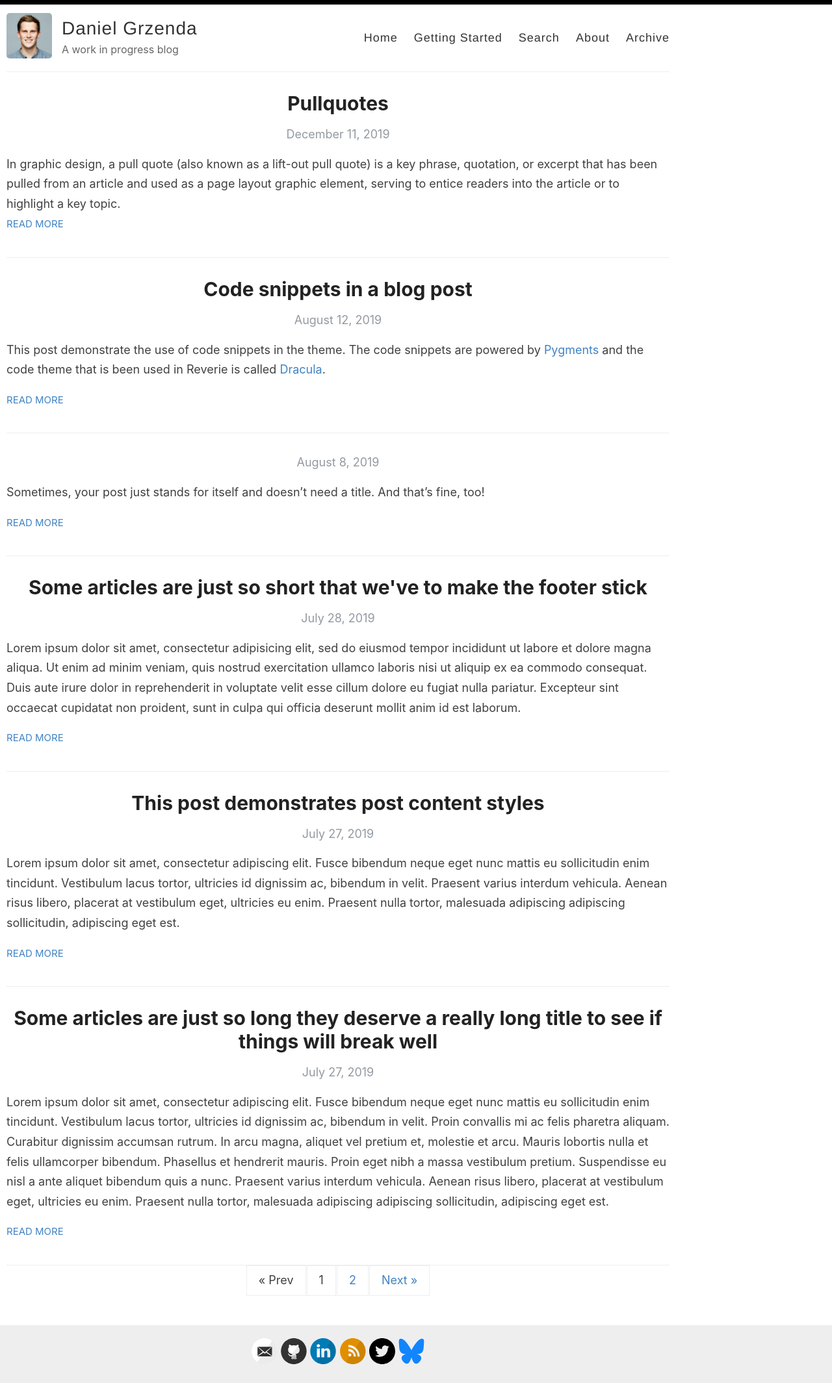
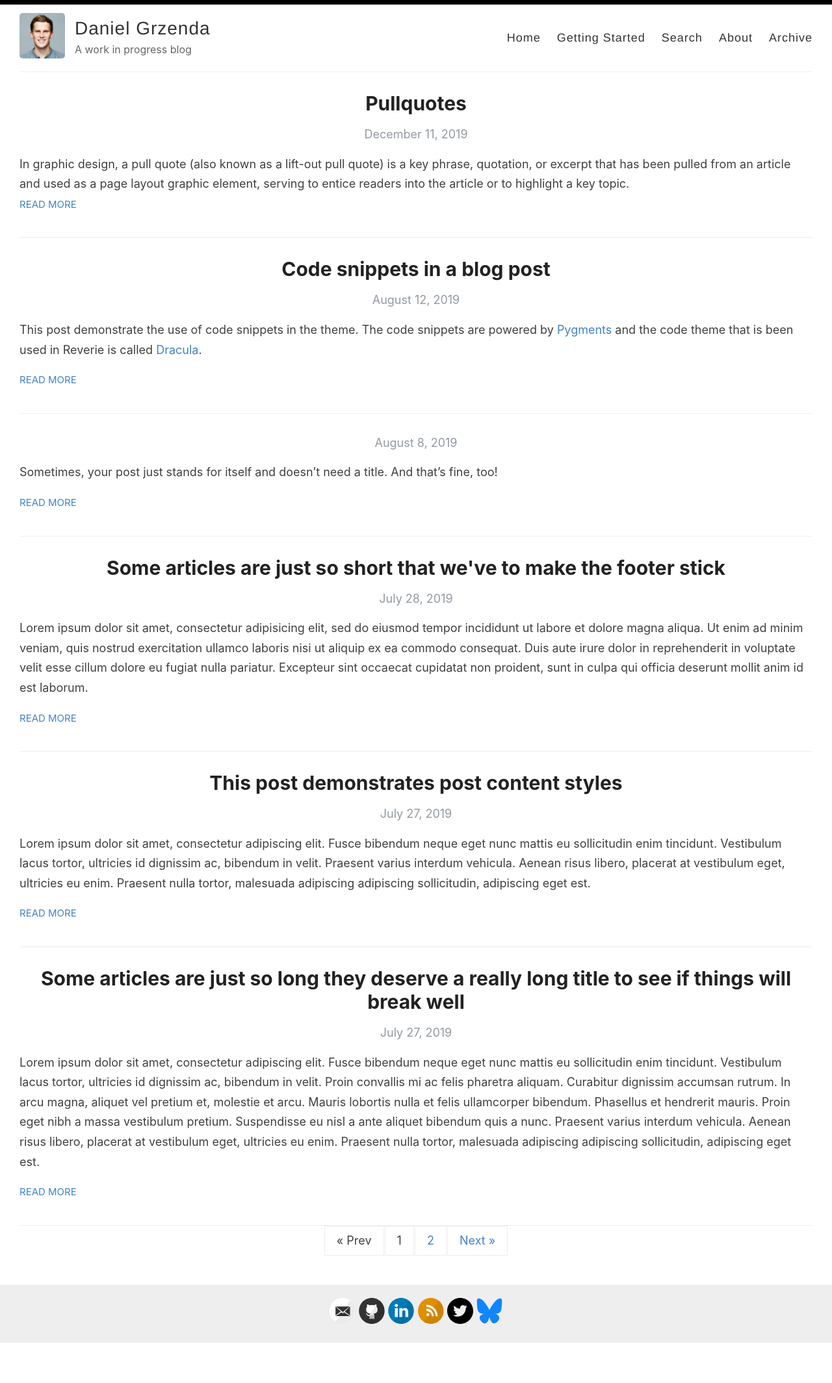
Before and after one commit to danielgrzenda/danielgrzenda.github.io, a Jekyll site: the page built from index.html, in a window 1280 px wide. Shown: the whole page at 65% size. Built offline with Jekyll 4.4.1, drawn with Linux system fonts in a browser that asks for light colours; the list of posts is cut into pages by our own code; after the commit the page ends 2068 px from its top, so only the background shows below that.

Commit message:
size fix

```diff
--- a/assets/style.scss
+++ b/assets/style.scss
@@ -31,8 +31,8 @@ body {
 }
 
 .container {
-  margin: 0 0;
-  max-width: 1040px;
+  margin: 0 auto;
+  max-width: 1240px;
   padding: 0 10px;
   width: 100%;
 }
```
